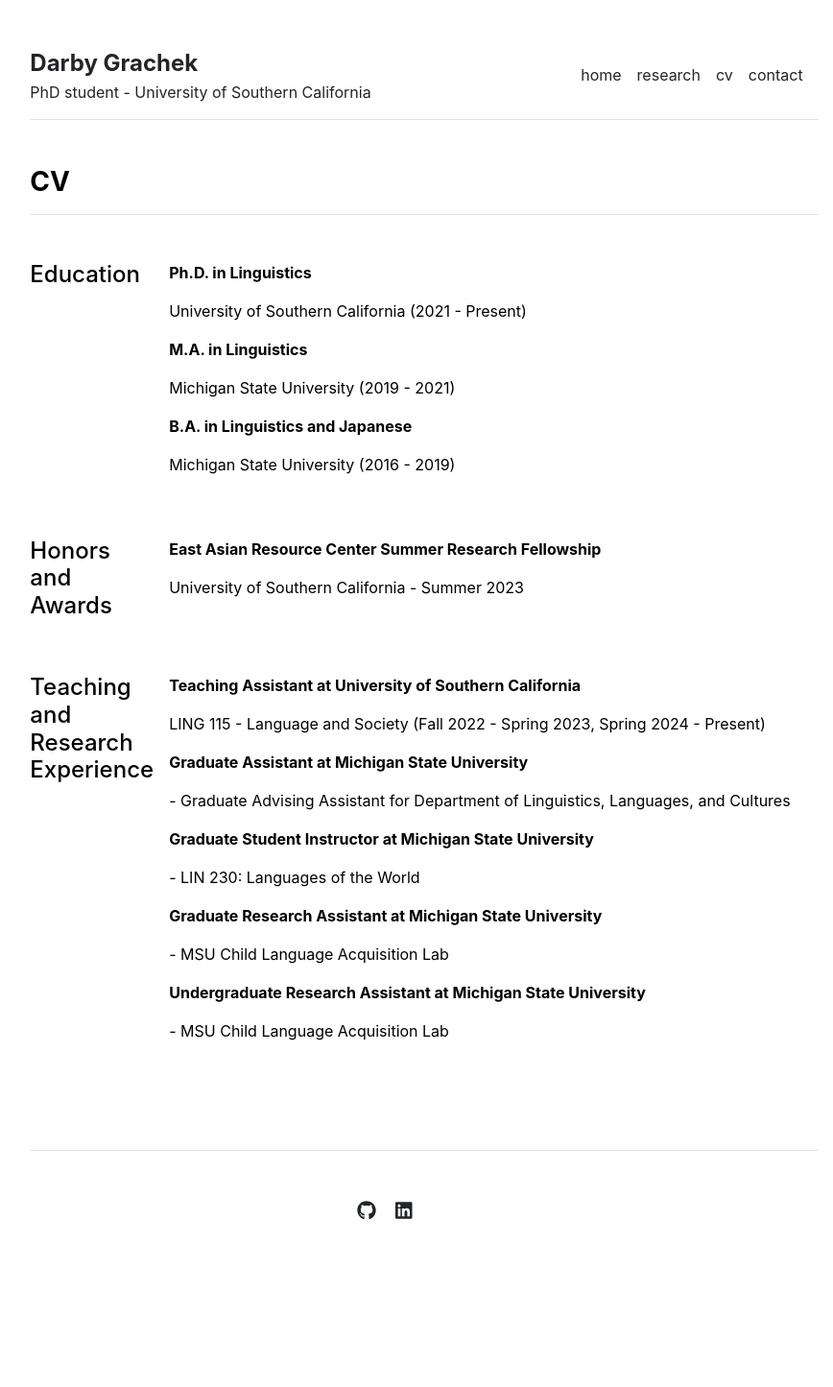
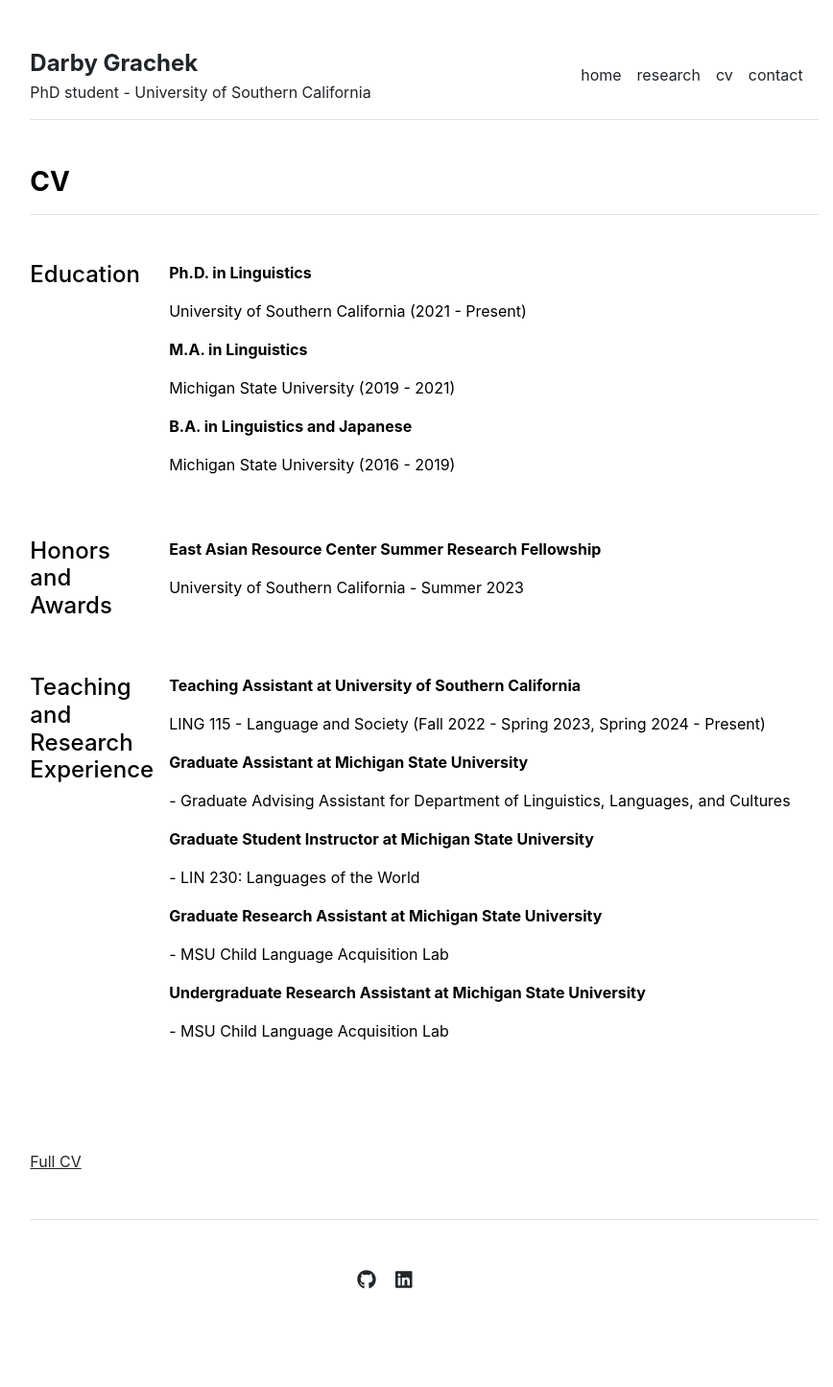
Before and after one commit to darbygrachek/darbygrachek.github.io, a Jekyll site: the page built from cv.md, in a window 1280 px wide. Shown: the whole page at 96% size, without its empty margins (198-1066 px from the left). Built offline with Jekyll 4.4.1, drawn with Linux system fonts in a browser that asks for light colours; before the commit the page ends 1373 px from its top, so only the background shows below that.

Commit message:
Update cv.html

```diff
--- a/_layouts/cv.html
+++ b/_layouts/cv.html
@@ -42,5 +42,6 @@
     </div>
       </div>
     </div>
+<a href="https://github.com/darbygrachek/darbygrachek.github.io/blob/main/grachek_CV_aug_2024.pdf" target="_blank">Full CV</a>
  <!-- </div>
 </div> -->
```
